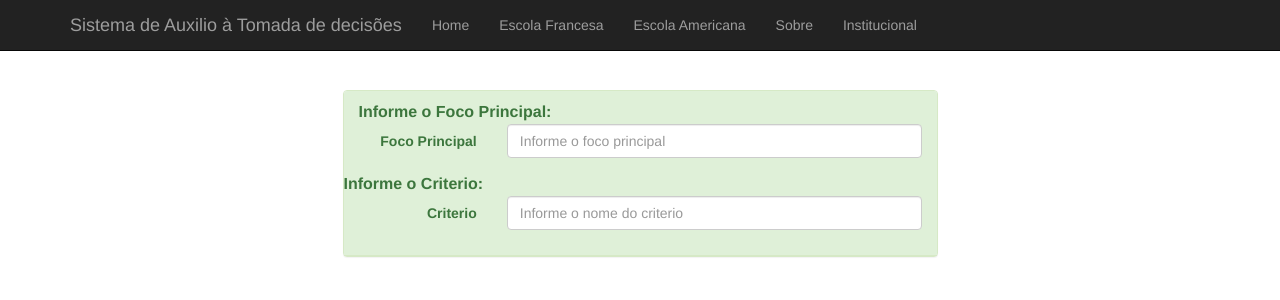
After one commit to OthoGarcia/Analise-Decisoria, a Django app: page /ahp/ahp/ in a window 1280 px wide. The commit adds this page. Shown: the top 300 px of the page. Run offline with Django 3.2, Linux system fonts and the light colour scheme; some libraries are stand-ins or nearby versions.

```diff
--- /dev/null
+++ b/analise_decisoria/main/templates/ahp/ahp_insert_valores.html
@@ -0,0 +1,31 @@
+{% extends 'main/base.html' %}
+{% load staticfiles %}
+{% block content %}
+    <br></br>
+    <div class="container-fluid">
+           <div id="loginbox" style="margin-top:50px;" class="mainbox col-md-6 col-md-offset-3 col-sm-8 col-sm-offset-2">
+             <div class="panel panel-success" >
+                    <div class="panel-heading">
+                        <div class="panel-title"><b>Informe o Foco Principal:</b></div>
+                        <div style="float:right; font-size: 80%; position: relative; top:-10px"></div>
+                        <form id="loginform" class="form-horizontal" role="form" method="POST" >
+                            <div class="form-group">
+                                <label for="firstname" class="col-md-3 control-label">Foco Principal</label>
+                                <div class="col-md-9">
+                                    <input type="text" required class="form-control" name="focoprincipal" placeholder="Informe o foco principal">
+                                </div>
+                            </div>
+
+                            <div class="form-group">
+                                <div class="panel-title"><b>Informe o Criterio:</b></div>
+                                <label for="firstname" class="col-md-3 control-label">Criterio</label>
+                                <div class="col-md-9">
+                                    <input type="text" required class="form-control" name="criterio[]" placeholder="Informe o nome do criterio">
+                                </div>
+                            </div>
+                        </form>
+                    </div>
+            </div>
+          </div>
+    </div>
+{% endblock %}
--- a/analise_decisoria/main/templates/main/base.html
+++ b/analise_decisoria/main/templates/main/base.html
@@ -61,7 +61,7 @@
        <span aria-hidden="true"></span>
        </a>
        <ul id="dropdown-menu" class="dropdown-menu" role="menu" aria-labelledby="dropdownMenu1">
-         <li role="presentation"><a role="menuitem" tabindex="-1" href="#">AHP</a></li>
+         <li role="presentation"><a role="menuitem" tabindex="-1" href="{% url 'ahp_insert_valores' %}">AHP</a></li>
        </ul>
       </li>
         <li><a href="{% url 'sobre' %}">Sobre</a></li>
--- a/analise_decisoria/main/urls.py
+++ b/analise_decisoria/main/urls.py
@@ -6,4 +6,5 @@ urlpatterns = [
     url(r'^main/base/$', views.insert_valores, name='insert_valores'),
     url(r'^main/resultado_matriz/$', views.resultado_matriz, name='resultado_matriz'),
     url(r'^main/sobre/$', views.sobre, name='sobre'),
+    url(r'^ahp/ahp/$', views.ahp_insert_valores, name='ahp_insert_valores'),
 ]
--- a/analise_decisoria/main/views.py
+++ b/analise_decisoria/main/views.py
@@ -12,3 +12,6 @@ def resultado_matriz(request):
 
 def sobre(request):
     return render(request, 'main/sobre.html', {})
+
+def ahp_insert_valores(request):
+    return render(request, 'ahp/ahp_insert_valores.html', {})
```
